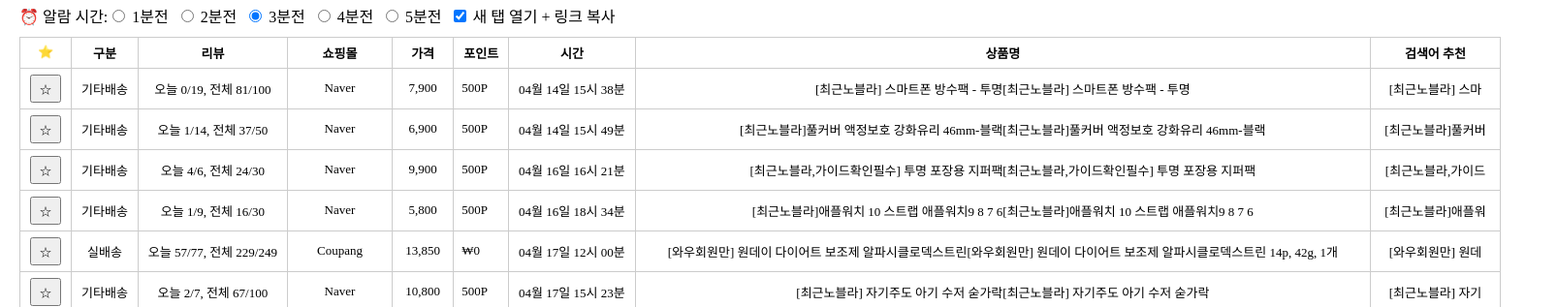
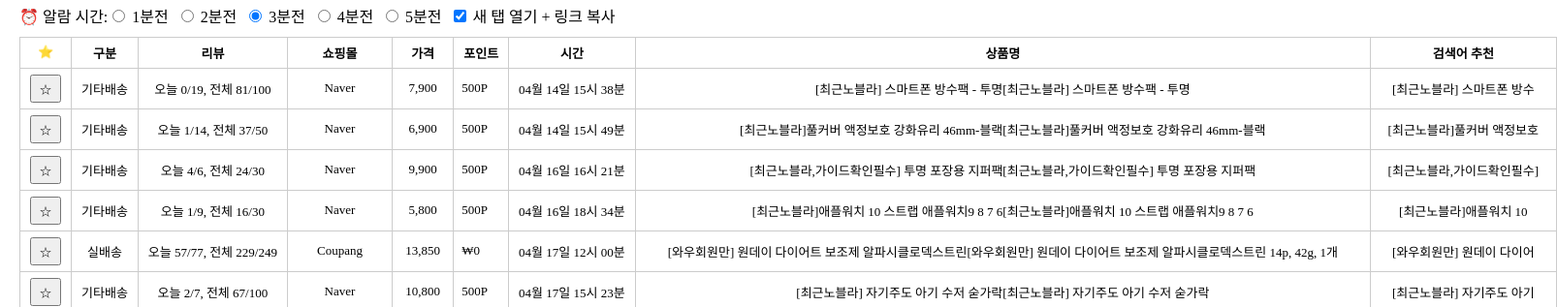
Before and after one commit to jh9098/dbgcrawl, a React (Vite) app in the folder frontend/: page /public in a window 1280 px wide. Shown: the part 439-756 px from the top of the page at 97% size, 1606 px wide, since content can reach past the window. Built offline with nearby package versions, Linux system fonts and the light colour scheme; no server answers.

Commit message:
Update PublicResult.jsx
Signed-off-by: jh9098 <90673222+jh9098@users.noreply.github.com>

```diff
--- a/frontend/src/PublicResult.jsx
+++ b/frontend/src/PublicResult.jsx
@@ -255,7 +255,7 @@ export default function PublicResult() {
                 <td className="col-point">{row.point}</td>
                 <td>{row.participation_time}</td>
                 <td className="col-title">{row.title}</td>
-                <td>{row.title.slice(0, 10)}</td>
+                <td>{row.title.slice(0, 15)}</td>
               </tr>
             ))}
           </tbody>
```
